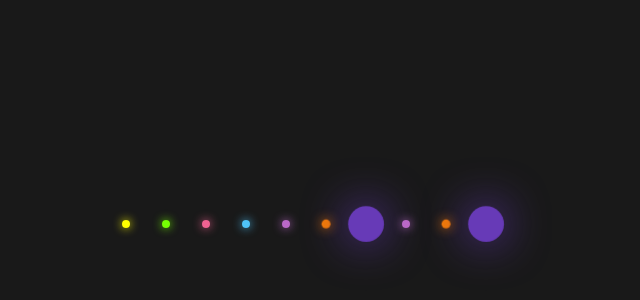
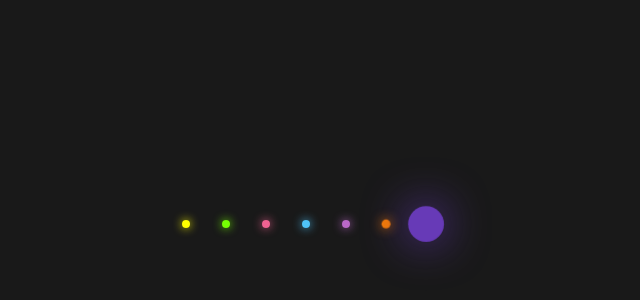
Before and after one commit to BlackBassBrew/my-first-repo, a plain HTML site: page index.html in a window 1280 px wide. Shown: the part 176-476 px from the top of the page, without its empty margins (334-974 px from the left). Drawn offline with Linux system fonts and the light colour scheme.

Commit message:
reverted to OG code

```diff
--- a/index.html
+++ b/index.html
@@ -15,9 +15,6 @@
     <li></li>
     <li></li>
     <li></li>
-    <li></li>
-    <li></li>
-    <li></li>
   </ul>
 </body>
 </html>
--- a/styles.css
+++ b/styles.css
@@ -77,19 +77,3 @@ ul li:nth-child(7) {
   background: #673ab7;
   box-shadow: 0 0 50px #673ab7;
 }
-ul li:nth-child(8) {
-  animation-delay: -0.6s;
-  background: #ba68c8;
-  box-shadow: 0 0 50px #ba68c8;
-}
-ul li:nth-child(9) {
-  animation-delay: -0.4s;
-  background: #f57c00;
-  box-shadow: 0 0 50px #f57c00;
-}
-
-ul li:nth-child(10) {
-  animation-delay: -0.2s;
-  background: #673ab7;
-  box-shadow: 0 0 50px #673ab7;
-}
```
